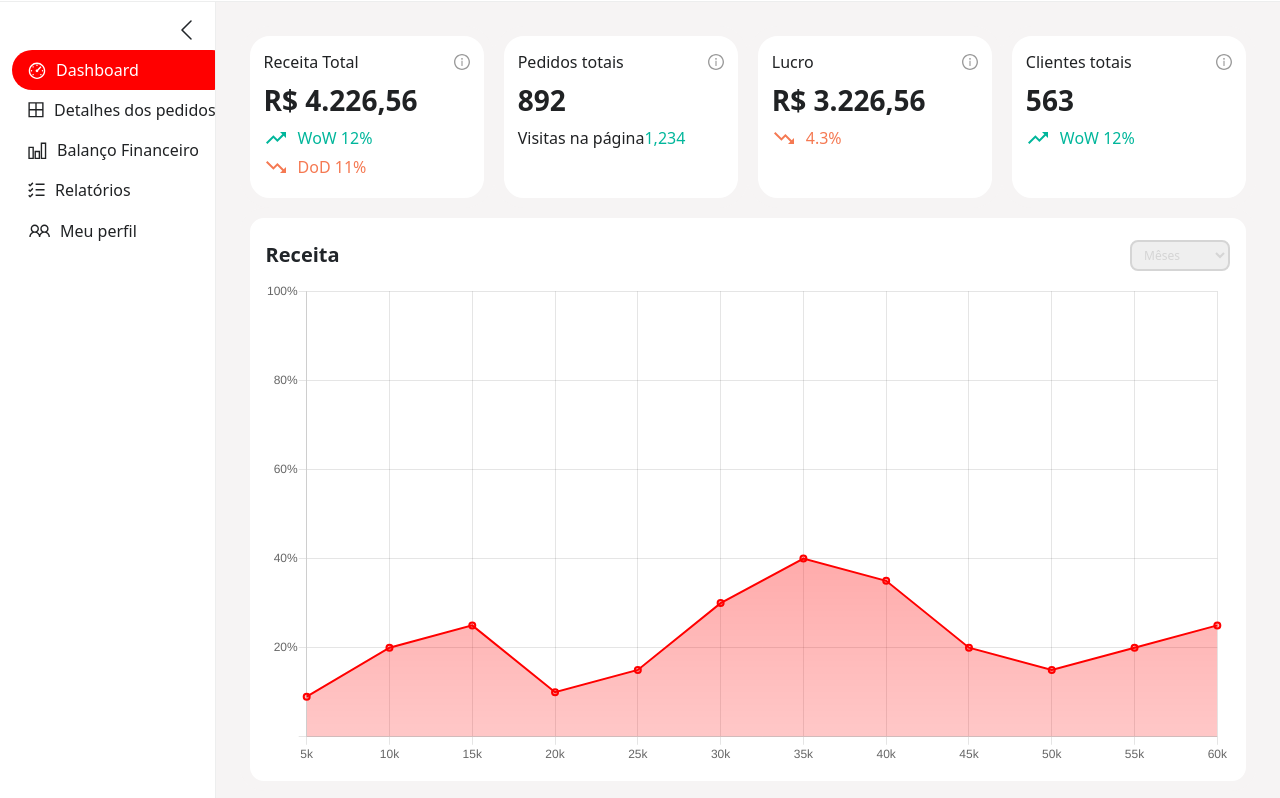
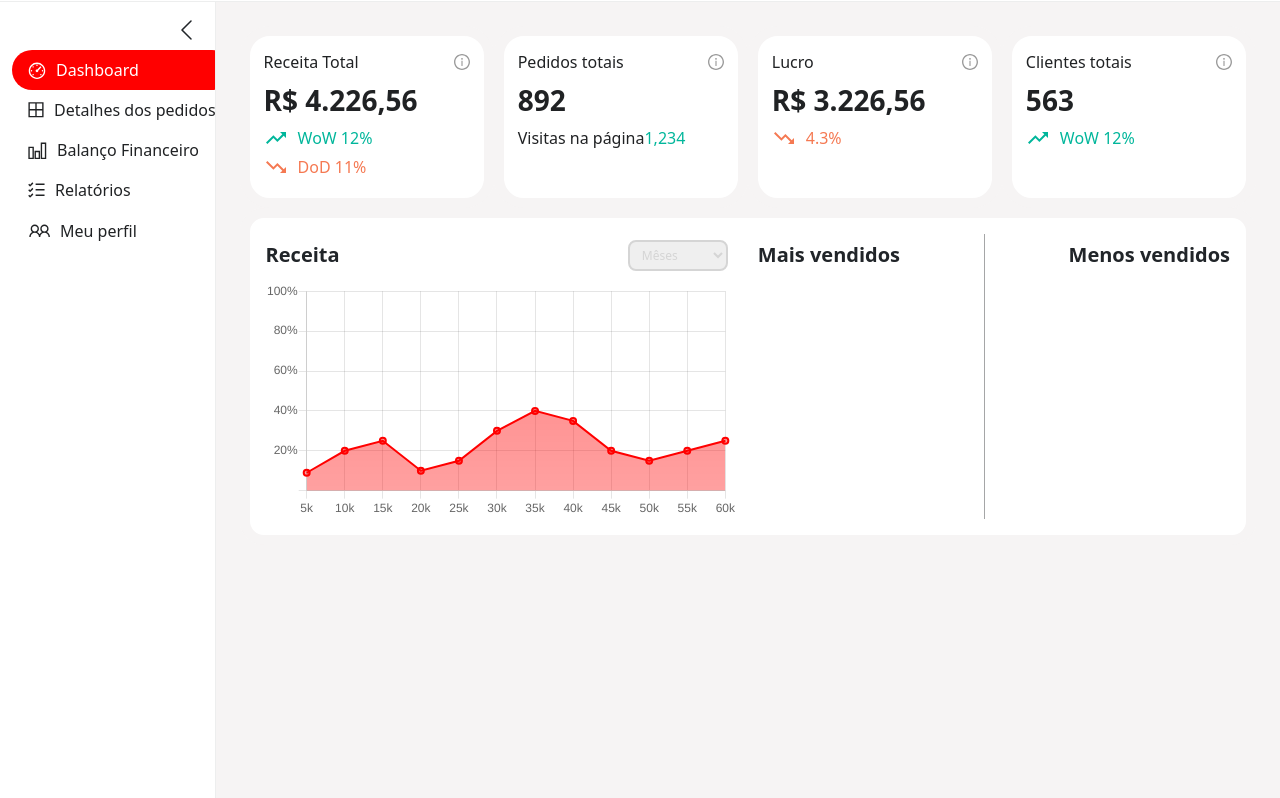
Before and after one commit to VitorMiconi/ifood, a plain HTML site: page index.html in a window 1280 px wide. Shown: the part 74-872 px from the top of the page. Drawn offline with nearby package versions, Linux system fonts and the light colour scheme.

Commit message:
novo dash

```diff
--- a/index.html
+++ b/index.html
@@ -109,8 +109,10 @@
           </div>
         </div>
       </div>
-      <div class="graphic container p-3">
-          <div class="graphic-head d-flex justify-content-between align-items-center">
+      <div class="graphic container p-3 d-flex">
+          <div class="graphic-left">
+            <div class="graphic-header d-flex justify-content-between align-items-center">
+              <div class="graphic-header-top d-flex justify-content-between align-items-center">
                 <p class="graphic-title">Receita</p>
                 <select name="meses" id="meses" class="month-select">
                   <option value="" hidden>Mêses</option>
@@ -128,8 +130,19 @@
                   <option value="">Dezembro</option>
                 </select>
               </div>
+            </div>
             <div class="canvas-container">
               <canvas id="graphic-1"></canvas>
+            </div>
+          </div>
+          <div class="graphic-right d-flex justify-content-between">
+            <div class="more-sold">
+              <p class="graphic-title graphic-header">Mais vendidos</p>
+            </div>
+            <div class="line"></div>
+            <div class="less-sold">
+              <p class="graphic-title graphic-header">Menos vendidos</p>
+            </div>
           </div>
       </div>
     </div>
--- a/styles.css
+++ b/styles.css
@@ -162,14 +162,20 @@ p {
 }
 
 .graphic {
+  display: flex;
+  gap: 20px;
   width: 100%;
   background-color: white;
   border-radius: 24px;
   border: solid 10px #F6F4F4;
 }
 
-.graphic-head {
+.graphic-header {
   padding: 6px 0px 12px 0px;
+}
+
+.graphic-header-top {
+  width: 100%;
 }
 
 .month-select {
@@ -179,6 +185,7 @@ p {
   color: #D5D5D5;
   font-size: 12px;
   cursor: pointer;
+  margin-right: 10px;
 }
 
 .month-select:focus {
@@ -197,3 +204,18 @@ p {
 #graphic-1 {
   height: 200px; /* Ajuste a altura conforme necessário */
 }
+
+.graphic-left {
+  width: 50%;
+}
+
+.graphic-right {
+  width: 50%;
+}
+
+.line {
+  height: 100%;
+  background-color: #202224;
+  width: 1px;
+  opacity: 0.4;
+}
```
Lines whose indentation alone changed are shown as unchanged.
